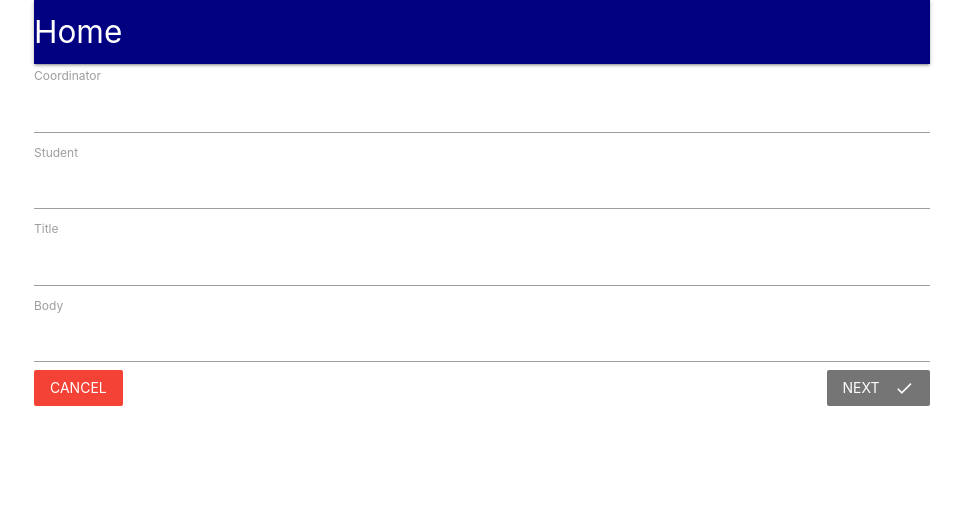
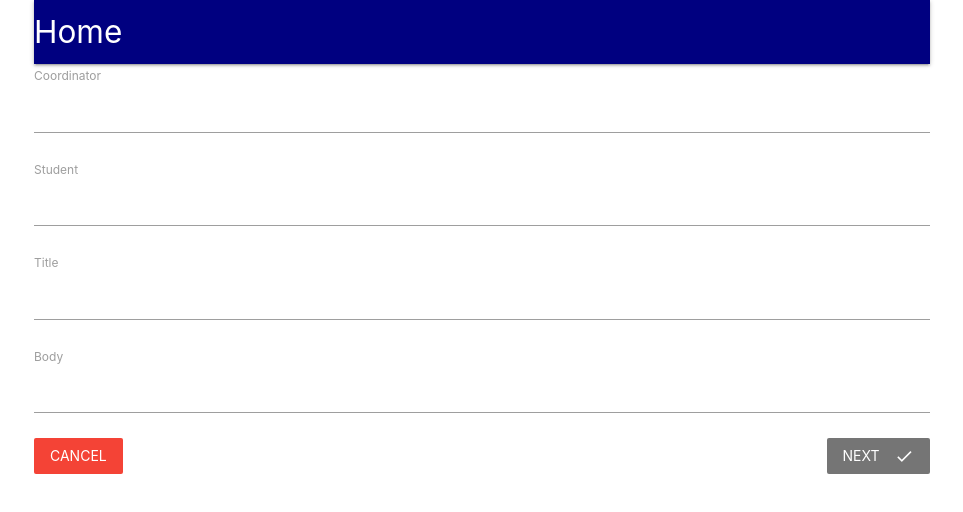
Before and after one commit to jtkp66/survey_app, a React (Create React App) app in the folder client/: page /surveys/new in a window 1280 px wide. Shown: the top 512 px of the page, without its empty margins (158-1121 px from the left). Built offline with nearby package versions, Linux system fonts and the light colour scheme; no server answers.

Commit message:
tweaked erorr message styling.

```diff
--- a/client/src/components/surveys/SurveyField.js
+++ b/client/src/components/surveys/SurveyField.js
@@ -1,11 +1,13 @@
 import React from 'react';
 
-export default ({ input, label, meta: { error, touched} }) => {
+export default ({ input, label, meta: { error, touched } }) => {
     return (
         <div>
             <label>{label}</label>
-            <input {...input} />
-            {touched && error}
+            <input {...input} style={{ marginBottom: '5px' }} />
+            <div className="red-text" style={{ marginBottom: '20px' }} >
+                {touched && error}
+            </div>
         </div>
     );
 };
```
